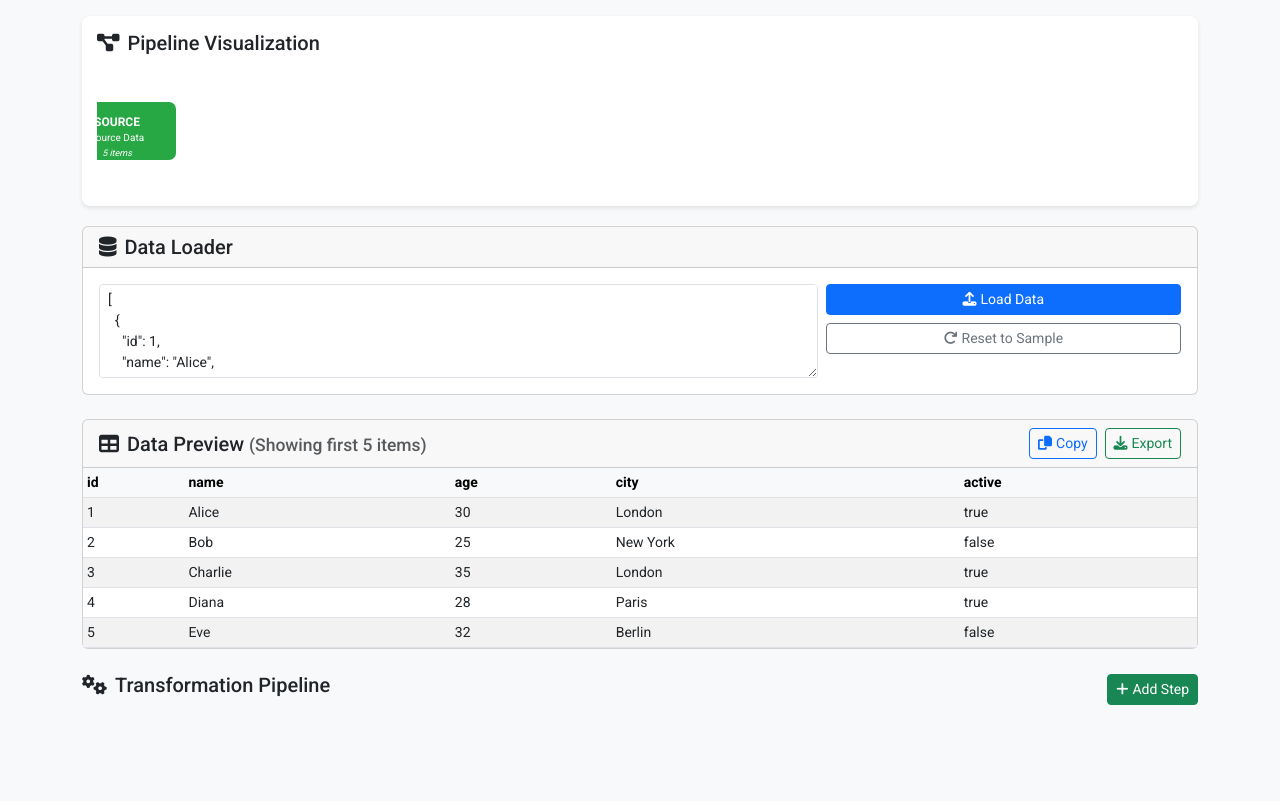
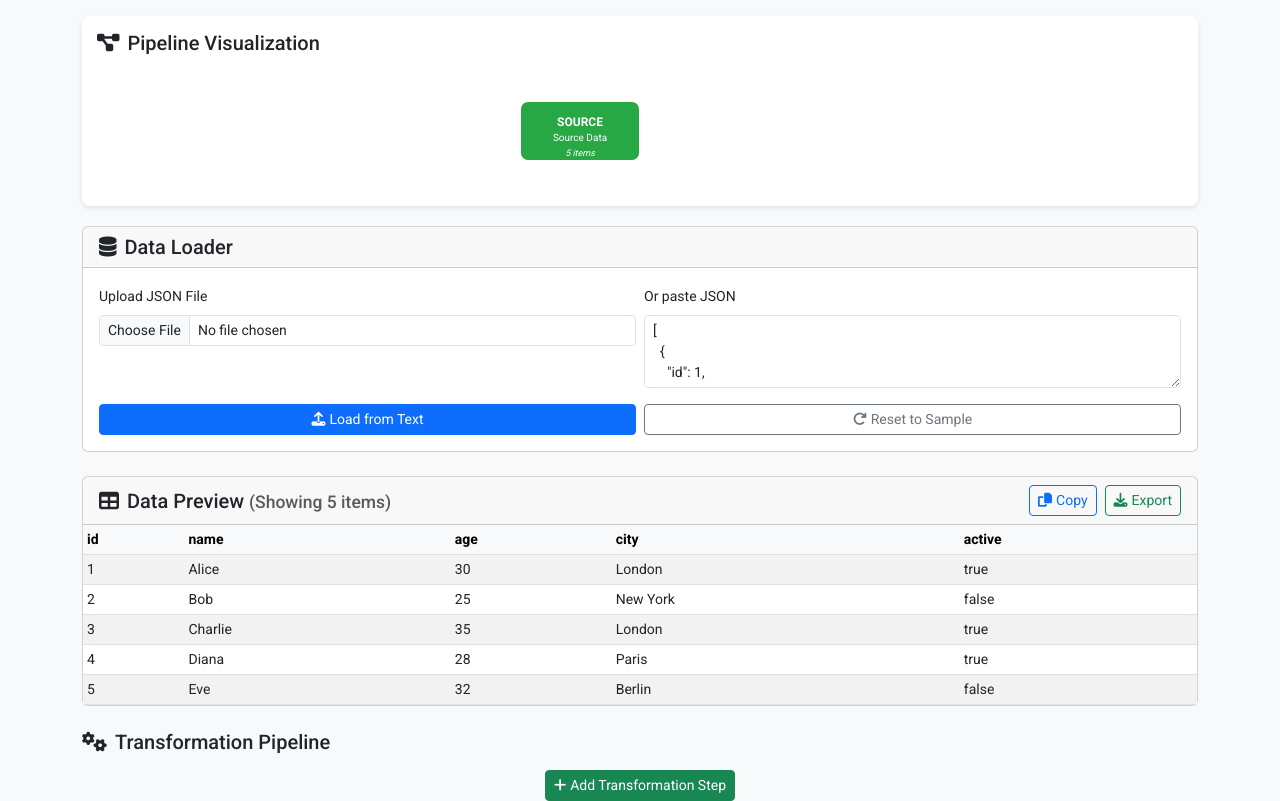
Before and after one commit to pwrmind/DataEngineeringTransformer, a plain HTML site: page index.html in a window 1280 px wide. Drawn offline with nearby package versions, Linux system fonts and the light colour scheme.

Commit message:
Update index.html

```diff
--- a/index.html
+++ b/index.html
@@ -79,30 +79,37 @@
                             <h5 class="mb-0"><i class="fas fa-database me-2"></i>Data Loader</h5>
                         </div>
                         <div class="card-body">
-                            <div class="row g-2">
-                                <div class="col-md-8">
+                            <div class="row g-2 mb-3">
+                                <div class="col-md-6">
+                                    <label class="form-label small">Upload JSON File</label>
+                                    <input type="file" class="form-control form-control-sm" @change="handleFileUpload($event)" accept=".json">
+                                </div>
+                                <div class="col-md-6">
+                                    <label class="form-label small">Or paste JSON</label>
                                     <textarea
                                         x-model="jsonInput"
                                         class="form-control form-control-sm"
-                                        rows="4"
-                                        placeholder='Paste JSON array here, e.g.: [{"id": 1, "name": "John"}, {"id": 2, "name": "Jane"}]'
+                                        rows="3"
+                                        placeholder='[{"id": 1, "name": "John"}]'
                                     ></textarea>
                                 </div>
-                                <div class="col-md-4">
-                                    <div class="d-grid gap-2">
+                            </div>
+                            <div class="row g-2">
+                                <div class="col-md-6">
                                     <button
                                         @click="loadCustomData(jsonInput)"
-                                            class="btn btn-sm btn-primary"
+                                        class="btn btn-sm btn-primary w-100"
                                     >
-                                            <i class="fas fa-upload me-1"></i>Load Data
+                                        <i class="fas fa-upload me-1"></i>Load from Text
                                     </button>
+                                </div>
+                                <div class="col-md-6">
                                     <button
                                         @click="jsonInput = JSON.stringify(originalData, null, 2)"
-                                            class="btn btn-sm btn-outline-secondary"
+                                        class="btn btn-sm btn-outline-secondary w-100"
                                     >
                                         <i class="fas fa-redo me-1"></i>Reset to Sample
                                     </button>
-                                    </div>
                                 </div>
                             </div>
                         </div>
@@ -113,7 +120,7 @@
                         <div class="card-header d-flex justify-content-between align-items-center">
                             <h5 class="mb-0">
                                 <i class="fas fa-table me-2"></i>Data Preview
-                                <small class="text-muted">(Showing first <span x-text="currentData.length"></span> items)</small>
+                                <small class="text-muted">(Showing <span x-text="currentData.length"></span> items)</small>
                             </h5>
                             <div>
                                 <button class="btn btn-sm btn-outline-primary me-1" @click="copyToClipboard()">
@@ -153,12 +160,7 @@
             <!-- Система шагов трансформации -->
             <div class="row mt-4">
                 <div class="col-12">
-                    <div class="d-flex justify-content-between align-items-center mb-3">
                     <h5><i class="fas fa-cogs me-2"></i>Transformation Pipeline</h5>
-                        <button class="btn btn-sm btn-success" @click="addStep()">
-                            <i class="fas fa-plus me-1"></i>Add Step
-                        </button>
-                    </div>
 
                     <!-- Контейнер для шагов трансформации -->
                     <div id="transformationSteps">
@@ -250,6 +252,13 @@
                                 </div>
                             </div>
                         </template>
+
+                        <!-- Кнопка добавления шага ПОД всеми шагами -->
+                        <div class="text-center mt-3">
+                            <button class="btn btn-sm btn-success" @click="addStep()">
+                                <i class="fas fa-plus me-1"></i>Add Transformation Step
+                            </button>
+                        </div>
                     </div>
                 </div>
             </div>
@@ -323,6 +332,27 @@
                     this.showNotification('Data loaded successfully!', 'success');
                 },
 
+                // Обработка загрузки файла
+                handleFileUpload(event) {
+                    const file = event.target.files[0];
+                    if (!file) return;
+
+                    const reader = new FileReader();
+                    reader.onload = (e) => {
+                        try {
+                            this.jsonInput = e.target.result;
+                            this.loadCustomData(e.target.result);
+                            this.showNotification('File loaded successfully!', 'success');
+                        } catch (error) {
+                            this.showNotification('Error reading file: ' + error.message, 'error');
+                        }
+                    };
+                    reader.onerror = () => {
+                        this.showNotification('Error reading file', 'error');
+                    };
+                    reader.readAsText(file);
+                },
+
                 // Валидация JSON
                 validateJSON(jsonString) {
                     try {
@@ -372,7 +402,6 @@
                 // Получение панели параметров
                 getParameterPanel(step, index) {
                     const method = step.method;
-                    const params = step.parameters;
 
                     const panels = {
                         map: `
@@ -508,13 +537,23 @@
                     return this.pipelineSteps[index - 1].result !== null;
                 },
 
-                // Выполнение шага
+                // Выполнение шага (с иммутабельностью)
                 executeStep(index) {
                     try {
                         const step = this.pipelineSteps[index];
-                        const inputData = index === 0 ? this.originalData : this.pipelineSteps[index - 1].result;
 
-                        if (!inputData || inputData.length === 0) {
+                        // Создаем глубокую копию данных предыдущего шага
+                        let inputData;
+                        if (index === 0) {
+                            inputData = JSON.parse(JSON.stringify(this.originalData));
+                        } else {
+                            const prevResult = this.pipelineSteps[index - 1].result;
+                            inputData = Array.isArray(prevResult)
+                                ? JSON.parse(JSON.stringify(prevResult))
+                                : prevResult;
+                        }
+
+                        if (!inputData || (Array.isArray(inputData) && inputData.length === 0)) {
                             throw new Error('No input data available');
                         }
 
@@ -548,8 +587,10 @@
                         step.result = result;
                         step.error = null;
 
-                        // Обновляем текущие результаты
-                        this.currentResults[index] = Array.isArray(result) ? result : [result];
+                        // Сохраняем результат (уже иммутабельный)
+                        this.currentResults[index] = Array.isArray(result)
+                            ? JSON.parse(JSON.stringify(result))
+                            : result;
 
                         // Пересчитываем последующие шаги
                         this.recalculateSubsequentSteps(index);
@@ -648,9 +689,12 @@
                     this.updatePipelineVisualization();
                 },
 
-                // Обновление D3 визуализации
+                // Обновление D3 визуализации (исправленное выравнивание)
                 updatePipelineVisualization() {
-                    const width = document.getElementById('pipelineChart').clientWidth;
+                    const container = document.getElementById('pipelineChart');
+                    if (!container) return;
+
+                    const width = container.clientWidth;
                     const height = 120;
 
                     // Очищаем предыдущую визуализацию
@@ -669,7 +713,8 @@
                         id: 'source',
                         name: 'Source Data',
                         type: 'source',
-                        count: this.originalData.length
+                        count: this.originalData.length,
+                        result: this.originalData
                     });
 
                     // Узлы для каждого шага
@@ -684,13 +729,27 @@
                         });
                     });
 
-                    // Рассчитываем позиции
+                    // Рассчитываем общую ширину и центрируем
                     const nodeWidth = 120;
                     const nodeHeight = 60;
                     const horizontalSpacing = 40;
+                    const totalWidth = nodes.length * (nodeWidth + horizontalSpacing) - horizontalSpacing;
+                    const startX = (width - totalWidth) / 2;
 
-                    const startX = 20;
                     let currentX = startX;
+
+                    // Добавляем маркер для стрелок
+                    svg.append('defs').append('marker')
+                        .attr('id', 'arrowhead')
+                        .attr('viewBox', '0 -5 10 10')
+                        .attr('refX', 8)
+                        .attr('refY', 0)
+                        .attr('markerWidth', 6)
+                        .attr('markerHeight', 6)
+                        .attr('orient', 'auto')
+                        .append('path')
+                        .attr('d', 'M0,-5L10,0L0,5')
+                        .attr('fill', '#6c757d');
 
                     // Рисуем соединения
                     for (let i = 0; i < nodes.length - 1; i++) {
@@ -723,7 +782,6 @@
                             .style('cursor', 'pointer')
                             .on('click', () => {
                                 if (node.type === 'step') {
-                                    // Прокручиваем к соответствующему шагу
                                     const element = document.querySelector(`[x-data] .transformation-block:nth-child(${node.index + 1})`);
                                     if (element) {
                                         element.scrollIntoView({ behavior: 'smooth', block: 'center' });
@@ -759,9 +817,20 @@
                             .text(node.name.length > 15 ? node.name.substring(0, 15) + '...' : node.name);
 
                         // Информация о данных
-                        const dataInfo = node.type === 'source' ?
-                            `${node.count} items` :
-                            (node.result ? (Array.isArray(node.result) ? `${node.result.length} items` : 'result') : 'not executed');
+                        let dataInfo;
+                        if (node.type === 'source') {
+                            dataInfo = `${node.count} items`;
+                        } else {
+                            if (node.result === null) {
+                                dataInfo = 'not executed';
+                            } else if (Array.isArray(node.result)) {
+                                dataInfo = `${node.result.length} items`;
+                            } else {
+                                dataInfo = typeof node.result === 'string'
+                                    ? (node.result.length > 10 ? node.result.substring(0, 10) + '...' : node.result)
+                                    : String(node.result);
+                            }
+                        }
 
                         group.append('text')
                             .attr('text-anchor', 'middle')
@@ -773,19 +842,6 @@
 
                         currentX += nodeWidth + horizontalSpacing;
                     });
-
-                    // Добавляем маркер для стрелок
-                    svg.append('defs').append('marker')
-                        .attr('id', 'arrowhead')
-                        .attr('viewBox', '0 -5 10 10')
-                        .attr('refX', 8)
-                        .attr('refY', 0)
-                        .attr('markerWidth', 6)
-                        .attr('markerHeight', 6)
-                        .attr('orient', 'auto')
-                        .append('path')
-                        .attr('d', 'M0,-5L10,0L0,5')
-                        .attr('fill', '#6c757d');
                 },
 
                 // Экспорт данных
```
Lines whose indentation alone changed are shown as unchanged.
